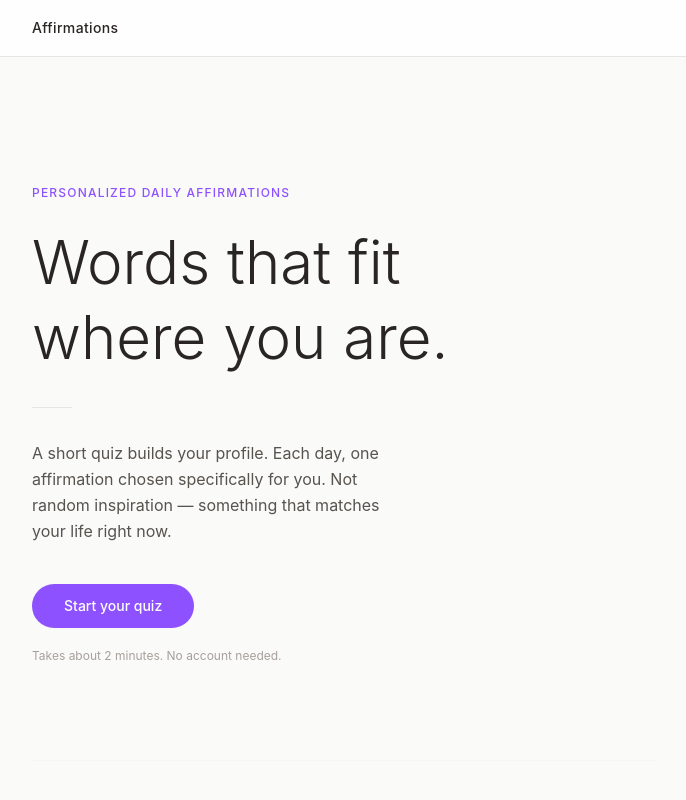
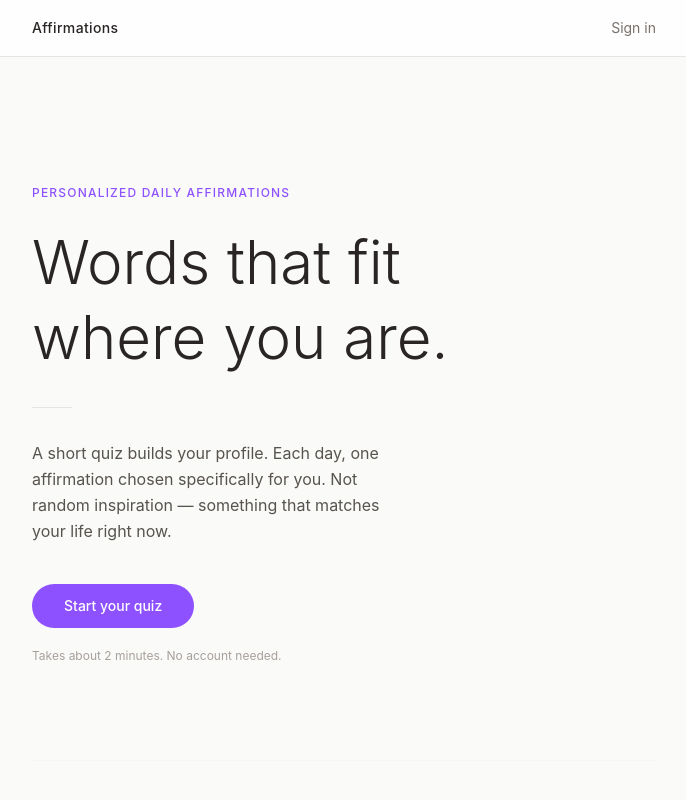
Before and after one commit to Miguel-Hernandez1/affirmations-widget, a React (Vite) app: page / in a window 1280 px wide. Shown: the top 800 px of the page, without its empty margins (296-982 px from the left). Built offline with nearby package versions, Linux system fonts and the light colour scheme; no server answers.

Commit message:
Wire auth routes and add sign in/out to Header
App.jsx adds /login and /auth/callback routes. Header shows Sign in
link when no session, Sign out button when signed in. Sign out clears
the session and returns to the home page.

```diff
--- a/src/App.jsx
+++ b/src/App.jsx
@@ -7,6 +7,8 @@ import ResultsPage from './pages/ResultsPage'
 import AffirmationPage from './pages/AffirmationPage'
 import WidgetPage from './pages/WidgetPage'
 import JournalPage from './pages/JournalPage'
+import LoginPage from './pages/LoginPage'
+import AuthCallbackPage from './pages/AuthCallbackPage'
 
 export default function App() {
   const location = useLocation()
@@ -16,12 +18,14 @@ export default function App() {
       <Header />
       <main key={location.pathname} className="flex-1 animate-page">
         <Routes>
-          <Route path="/" element={<HomePage />} />
-          <Route path="/quiz" element={<QuizPage />} />
-          <Route path="/results" element={<ResultsPage />} />
-          <Route path="/affirmation" element={<AffirmationPage />} />
-          <Route path="/widget" element={<WidgetPage />} />
-          <Route path="/journal" element={<JournalPage />} />
+          <Route path="/"               element={<HomePage />} />
+          <Route path="/quiz"           element={<QuizPage />} />
+          <Route path="/results"        element={<ResultsPage />} />
+          <Route path="/affirmation"    element={<AffirmationPage />} />
+          <Route path="/widget"         element={<WidgetPage />} />
+          <Route path="/journal"        element={<JournalPage />} />
+          <Route path="/login"          element={<LoginPage />} />
+          <Route path="/auth/callback"  element={<AuthCallbackPage />} />
         </Routes>
       </main>
       <Footer />
--- a/src/components/Layout/Header.jsx
+++ b/src/components/Layout/Header.jsx
@@ -1,9 +1,18 @@
-import { Link, useLocation } from 'react-router-dom'
+import { Link, useLocation, useNavigate } from 'react-router-dom'
+import { useAuth } from '../../hooks/useAuth'
 
 export default function Header() {
-  const location = useLocation()
+  const location   = useLocation()
+  const navigate   = useNavigate()
+  const { user, signOut } = useAuth()
+
   const onAffirmation = location.pathname === '/affirmation'
   const showRetake    = onAffirmation || location.pathname === '/results'
+
+  async function handleSignOut() {
+    await signOut()
+    navigate('/', { replace: true })
+  }
 
   return (
     <header className="w-full border-b border-stone-200 bg-white/80 backdrop-blur-sm sticky top-0 z-10">
@@ -32,6 +41,21 @@ export default function Header() {
               Retake quiz
             </Link>
           )}
+          {user ? (
+            <button
+              onClick={handleSignOut}
+              className="text-stone-400 hover:text-stone-600 text-sm transition-colors duration-150"
+            >
+              Sign out
+            </button>
+          ) : (
+            <Link
+              to="/login"
+              className="text-stone-500 hover:text-stone-800 text-sm transition-colors duration-150"
+            >
+              Sign in
+            </Link>
+          )}
         </div>
       </div>
     </header>
```
